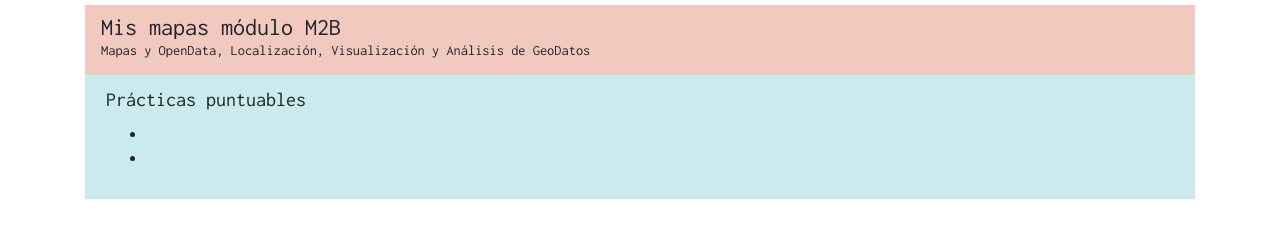
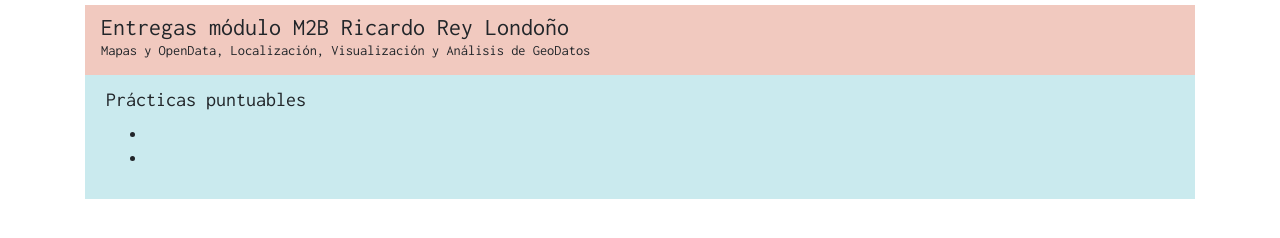
Before and after one commit to RicardoReyLondono/Entregas, a plain HTML site: page index.html in a window 1280 px wide. Drawn offline with nearby package versions, Linux system fonts and the light colour scheme.

Commit message:
Entrega cementerio avance 3

```diff
--- a/index.html
+++ b/index.html
@@ -45,7 +45,7 @@
   <div class="container">
     <nav class="navbar navbar-light bg-light">
       <h4>
-        Mis mapas módulo M2B
+        Entregas módulo M2B Ricardo Rey Londoño
         <br>
         <small>
           Mapas y OpenData, Localización, Visualización y Análisis de GeoDatos
```
